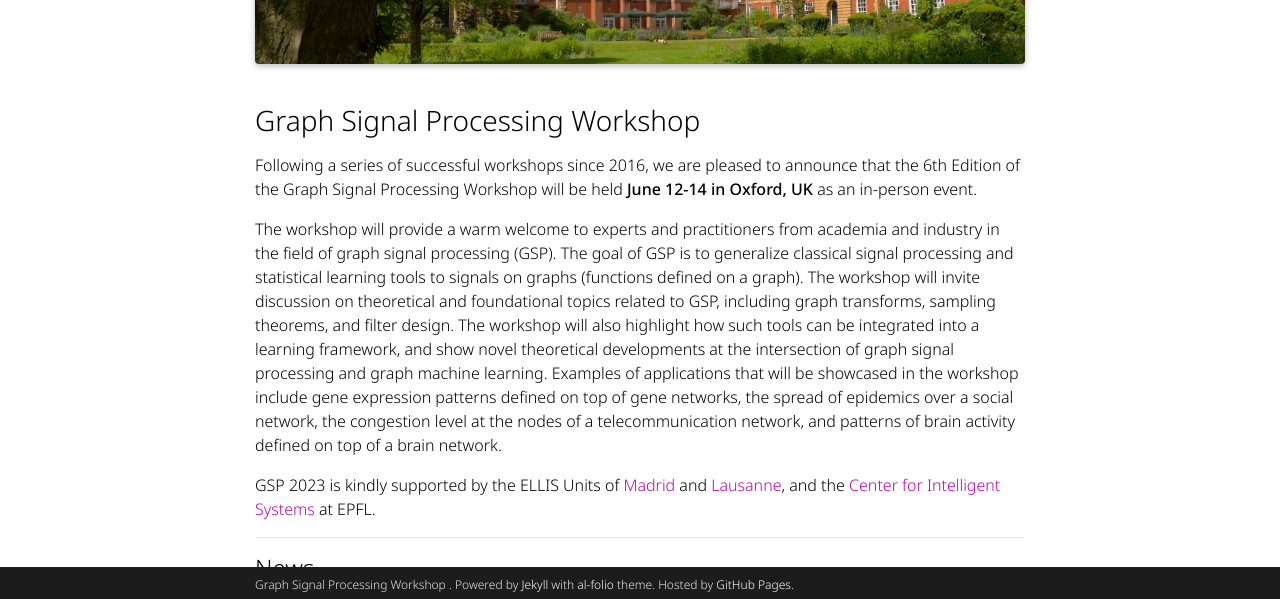
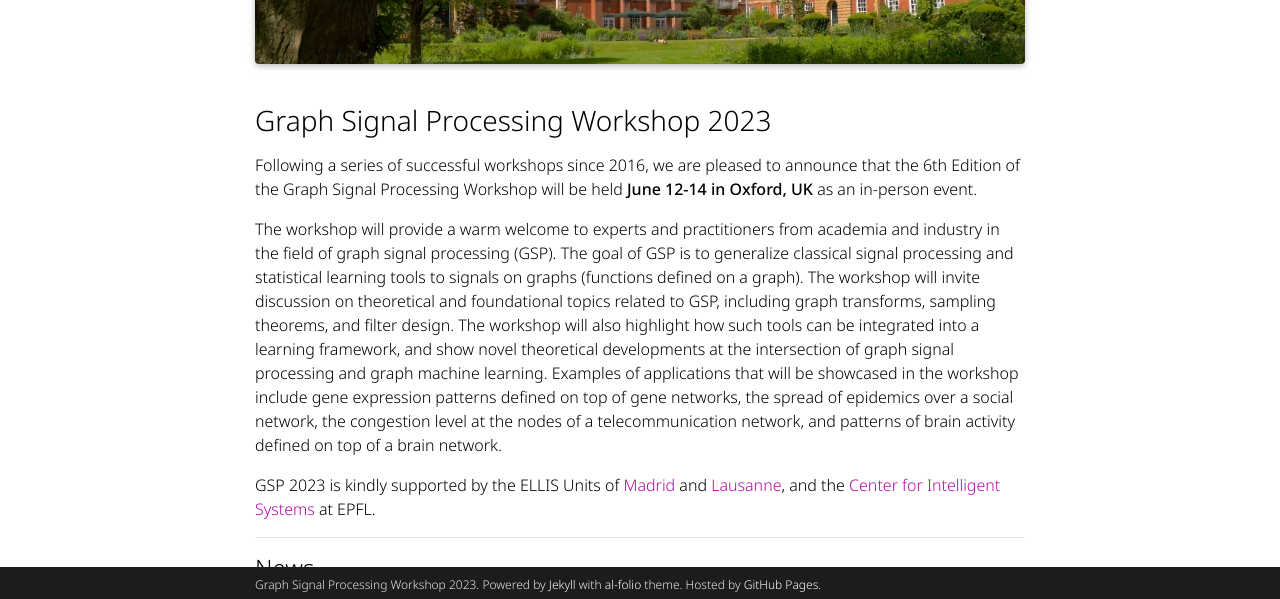
Before and after one commit to shreyasvinaya/gspworkshop2025.github.io, a Jekyll site: the page built from _pages/about.md, in a window 1280 px wide and 900 px high. Shown: the part 298-897 px from the top of the window. Built offline with Jekyll 4.4.1, drawn with Linux system fonts in a browser that asks for light colours; full-size pictures stand in for the smaller copies a plugin makes; comment, search, counter and statistics services are not loaded; a style sheet for code colours, icons or effects is not loaded; some of the changed lines change nothing that is shown.

Commit message:
updated firstname

```diff
--- a/_config.yml
+++ b/_config.yml
@@ -4,9 +4,9 @@
 
 title: Graph Signal Processing Workshop # the website title (if blank, full name will be used instead)
 header: GSP 2023
-first_name: Graph Signal Processing Workshop
+first_name: Graph Signal Processing Workshop 2023
 middle_name:
-last_name: 2023
+last_name:
 email: gspworkshop2023@gmail.com
 description: > # the ">" symbol means to ignore newlines until "footer_text:"
   GSP Workshop 2023.
--- a/_includes/footer.html
+++ b/_includes/footer.html
@@ -1,7 +1,7 @@
     {% if site.footer_fixed %}
     <footer class="fixed-bottom">
       <div class="container mt-0">
-        {{ site.first_name }} . {{ site.footer_text }}
+        {{ site.first_name }}. {{ site.footer_text }}
         {%- if site.impressum_path -%}
         <a href="{{ site.url }}{{ site.baseurl }}{{ site.impressum_path }}">Impressum</a>.
         {%- endif -%}
```
